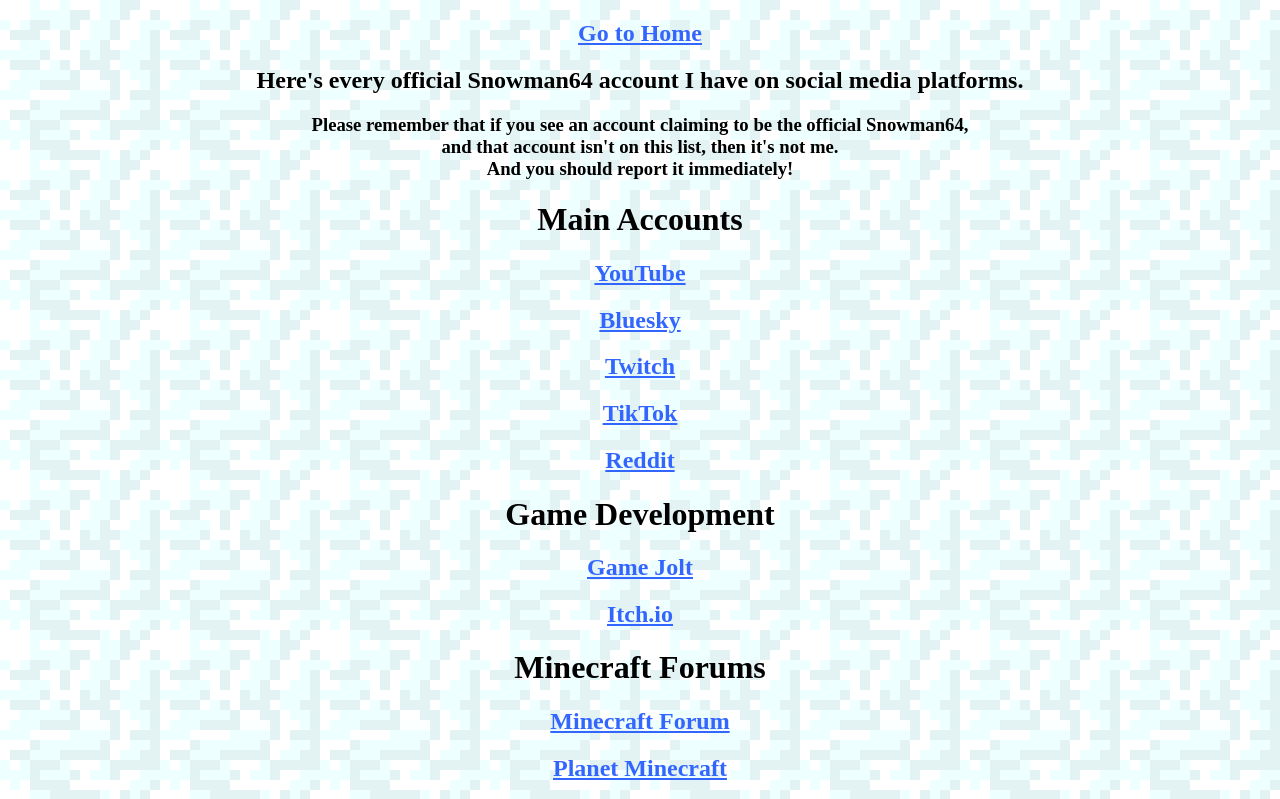
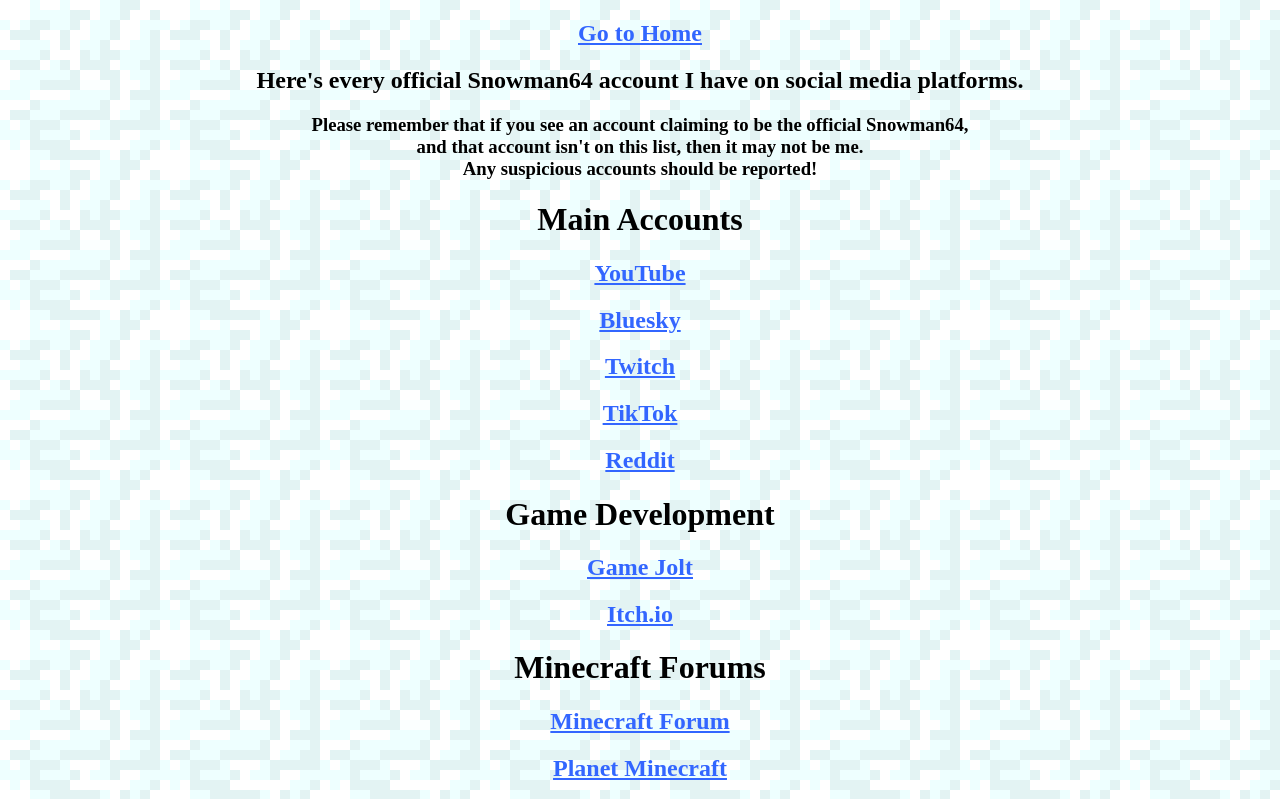
Before and after one commit to SnowmanSixtyFour/snowman64.github.io, a plain HTML site: page socials.html in a window 1280 px wide. Shown: the top 799 px of the page. Drawn offline with Linux system fonts and the light colour scheme.

Commit message:
Update socials.html
Changed warning

```diff
--- a/socials.html
+++ b/socials.html
@@ -13,7 +13,7 @@
 
 <h2 style="text-align: center;"><span style="color: #3366ff;"><a style="color: #3366ff;" href="/"><strong>Go to Home</strong></a></span></h2>
 <h2 style="text-align: center;"><strong>Here's every official Snowman64 account I have on social media platforms.</strong></h2>
-<h3 style="text-align: center;"><strong>Please remember that if you see an account claiming to be the official Snowman64,</strong><br /><strong>and that account isn't on this list, then it's not me.</strong><br /><strong>And you should report it immediately!</strong></h3>
+<h3 style="text-align: center;"><strong>Please remember that if you see an account claiming to be the official Snowman64,</strong><br /><strong>and that account isn't on this list, then it may not be me.</strong><br /><strong>Any suspicious accounts should be reported!</strong></h3>
 <h1 style="text-align: center;"><strong>Main Accounts</strong></h1>
 <h2 style="text-align: center;"><span style="color: #3366ff;"><a style="color: #3366ff;" href="https://bit.ly/snowman64"><strong>YouTube</strong></a></span></h2>
 <h2 style="text-align: center;"><span style="color: #3366ff;"><a style="color: #3366ff;" href="https://bsky.app/profile/snowman64.com"><strong>Bluesky</strong></a></span></h2>
```
